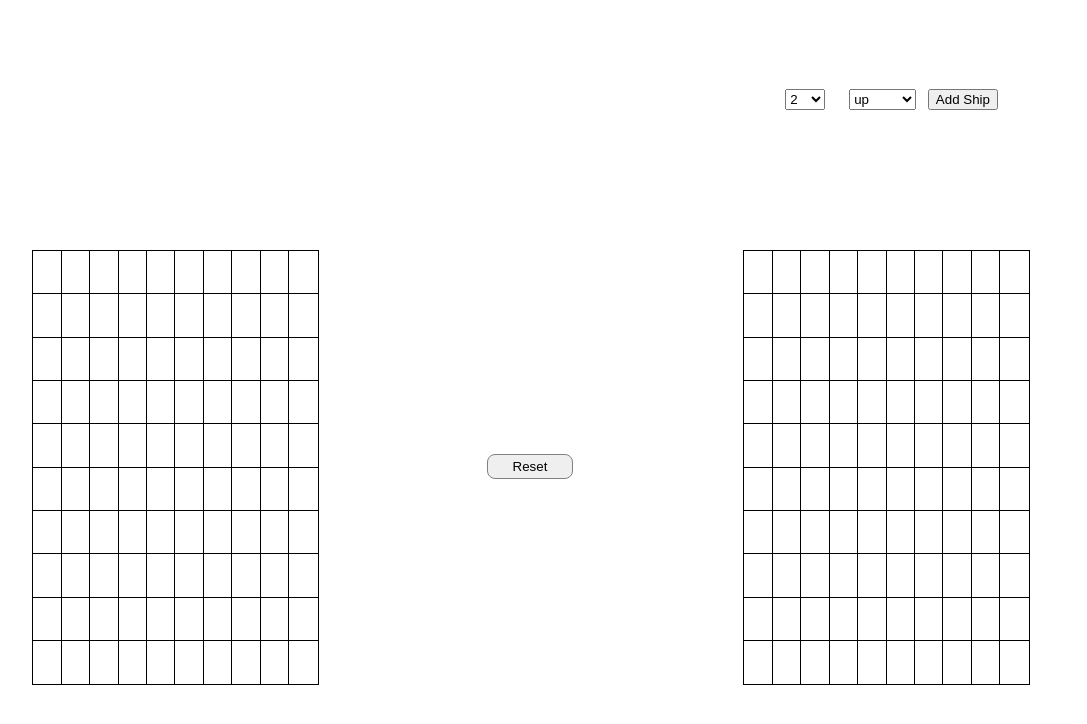
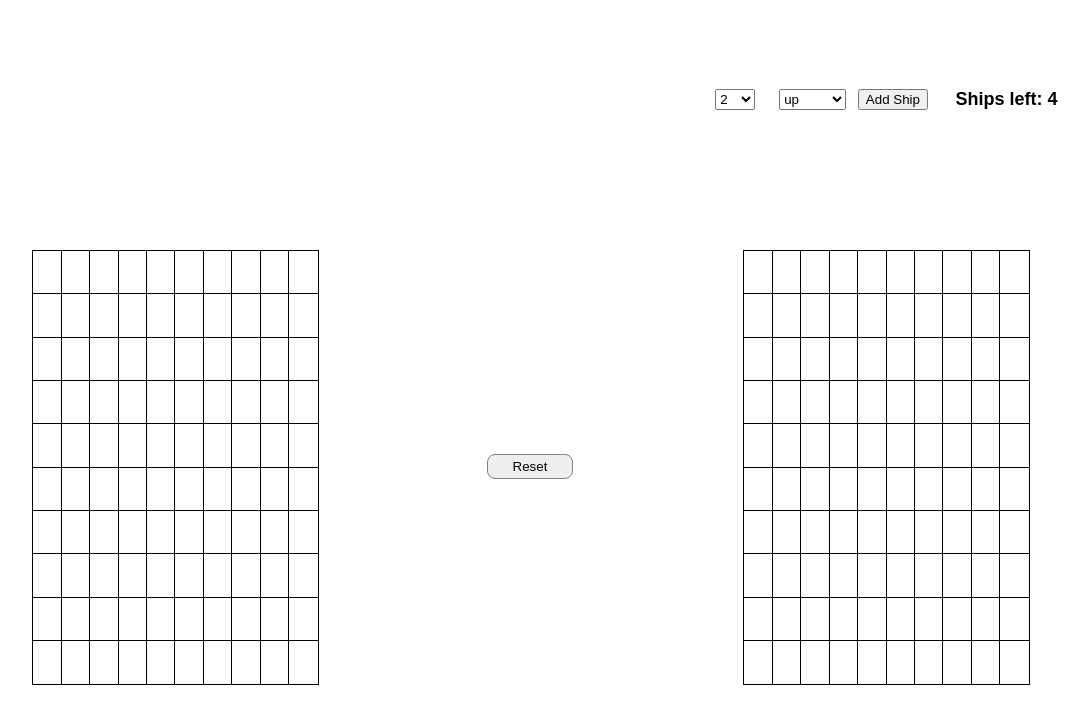
Before and after one commit to tw427/Battleship, a website built with webpack: page dist/index.html in a window 1280 px wide. Shown: the whole page, without its empty margins (110-1197 px from the left). Built offline with nearby package versions, Linux system fonts and the light colour scheme.

Commit message:
Create visual indicator for remaining ships to be placed in player message display

```diff
--- a/src/scripts/gamedom.js
+++ b/src/scripts/gamedom.js
@@ -105,7 +105,7 @@ export class DomMethods {
         addShip.textContent = "Add Ship";
 
         addForm.append(lengthLabel, length, dirLabel, direction, addShip);
-        body.appendChild(addForm);
+        document.querySelector(".plyr-message").appendChild(addForm);
     }
 
     addShipBtnEvent() {
@@ -117,14 +117,15 @@ export class DomMethods {
             const length = document.getElementById("ship-length");
             const pBoard = document.querySelectorAll("#player-board div");
 
-            // Pseudo reset event listeners on squares
-            pBoard.forEach(square => {
-                const clone = square.cloneNode(true);
-                square.parentNode.replaceChild(clone, square)
-            })
-
             playerBoardEvent(direction.value, Number(length.value) - 1);
         })
+    }
+
+    remainingShips() {
+        const indicator = document.createElement("p");
+        indicator.textContent = "Ships left: 4";
+        indicator.id = "ship-remaining";
+        document.querySelector(".plyr-message").appendChild(indicator)
     }
 
     dropdownOptions(options, element) {
@@ -156,5 +157,6 @@ export class DomMethods {
         this.resetButton();
         this.addShipForm();
         this.addShipBtnEvent();
+        this.remainingShips();
     }
 }
--- a/src/scripts/player.js
+++ b/src/scripts/player.js
@@ -28,6 +28,7 @@ export function playerBoardEvent(dir, length) {
 
         square.addEventListener("click", () => {
             const visualError = document.querySelectorAll("#visualize-error");
+            const remainingIndicator = document.getElementById("ship-remaining");
             const coord = [Number(square.dataset.x), Number(square.dataset.y)];
             const ship = new Ship(length + 1);
 
@@ -37,6 +38,7 @@ export function playerBoardEvent(dir, length) {
 
             playerBoard.placeShip(coord, dir, ship);
             playerBoard.ships.push(ship);
+            remainingIndicator.textContent = `Ships left: ${4 - playerBoard.ships.length}`
 
             resetListeners(pBoard);
             console.log(playerBoard);
--- a/src/styles/main.css
+++ b/src/styles/main.css
@@ -90,8 +90,6 @@
     display: flex;
     justify-content: center;
     gap: 12px;
-    grid-column: 3 / -1;
-    grid-row: 2 / 3;
 
     width: 400px;
 }
@@ -111,3 +109,9 @@
 #visualize-error {
     background-color: rgb(255, 107, 107);
 }
+
+#ship-remaining {
+    margin: 0;
+    font-size: 18px;
+    width: 200px;
+}
```
Also changed, not shown: dist/main.bundle.js.
